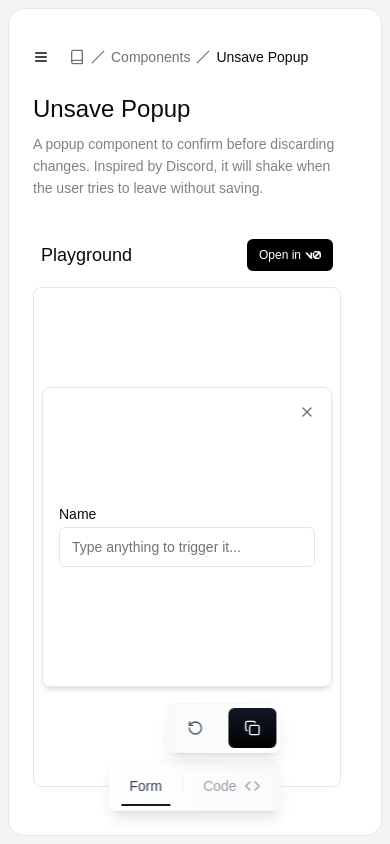
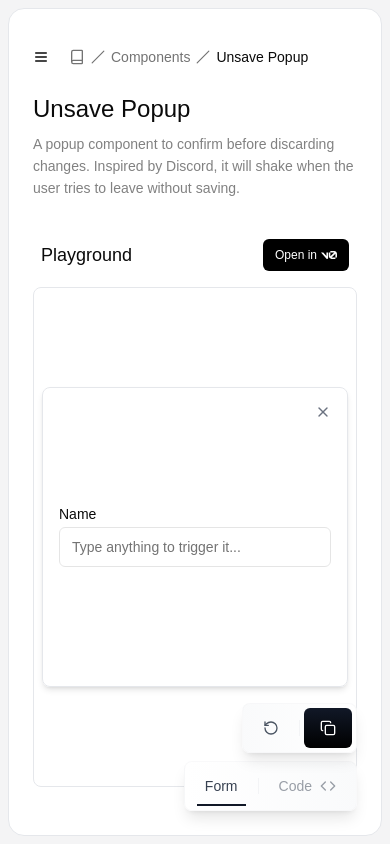
Before and after one commit to KarrixLee/KL-ui, a Next.js app: page /components/unsave-popup in a window 390 px wide. Built offline with nearby package versions, Linux system fonts and the light colour scheme.

Commit message:
refactor: phone layout optimize

```diff
--- a/src/app/components/info-card/page.tsx
+++ b/src/app/components/info-card/page.tsx
@@ -189,7 +189,7 @@ export default async function InfoCardPage() {
       </div>
 
       {/* Right-side navigation */}
-      <div className="sticky top-24 h-fit ml-4">
+      <div className="sticky top-24 h-fit lg:ml-4">
         <NavigationMenu />
       </div>
     </div>
--- a/src/app/components/unsave-popup/page.tsx
+++ b/src/app/components/unsave-popup/page.tsx
@@ -236,7 +236,7 @@ export default async function UnsavePopupPage() {
       </div>
 
       {/* Right-side navigation */}
-      <div className="sticky top-24 h-fit ml-4">
+      <div className="sticky top-24 h-fit lg:ml-4">
         <NavigationMenu />
       </div>
     </div>
--- a/src/app/layout.tsx
+++ b/src/app/layout.tsx
@@ -43,9 +43,9 @@ export default function RootLayout({
   return (
     <html lang="en">
       <body
-        className={`${geistSans.variable} ${geistMono.variable} antialiased`}
+        className={`${geistSans.variable} ${geistMono.variable} antialiased bg-zinc-100`}
       >
-        <main className="bg-zinc-100">
+        <main>
           <RootPage>{children}</RootPage>
         </main>
       </body>
--- a/src/components/demo-ui/info-card/demo.tsx
+++ b/src/components/demo-ui/info-card/demo.tsx
@@ -161,7 +161,7 @@ export function InfoCardDemo({ initialCodeHtml }: InfoCardDemoProps) {
 
       <AnimatePresence>
         {isInPlayground && (
-          <div className="fixed bottom-6 left-1/2 -translate-x-1/2 z-30">
+          <div className="fixed bottom-6 md:left-1/2 md:-translate-x-1/2 right-3 md:right-auto z-30">
             <motion.div
               initial={{ opacity: 0, y: 20 }}
               animate={{ opacity: 1, y: 0 }}
@@ -169,14 +169,15 @@ export function InfoCardDemo({ initialCodeHtml }: InfoCardDemoProps) {
               transition={{ duration: 0.2 }}
             >
               <div className="flex flex-col-reverse md:flex-row gap-2 items-end md:items-center">
-                <div className="bg-gradient-to-r from-white/95 to-gray-50/95 backdrop-blur-sm p-1 rounded-lg flex items-center gap-1 border border-gray-100/50 shadow-lg">
+                <div className="bg-gradient-to-r from-white/95 to-gray-50/95 backdrop-blur-sm p-1 rounded-lg border border-gray-100/50 shadow-lg overflow-x-auto scrollbar-hide">
+                  <div className="flex items-center min-w-fit">
                     {options.map((option, index) => (
                       <Fragment key={option.id}>
                         {index > 0 && <div className="w-px h-4 bg-gray-100" />}
                         <div className="relative">
                           <Button
                             variant="ghost"
-                          className={`text-gray-700 rounded-md px-4 relative ${
+                            className={`text-gray-700 rounded-md px-4 relative whitespace-nowrap ${
                               selected === option.id
                                 ? ""
                                 : "opacity-50 hover:opacity-100"
@@ -184,7 +185,9 @@ export function InfoCardDemo({ initialCodeHtml }: InfoCardDemoProps) {
                             onClick={() => setSelected(option.id)}
                           >
                             {option.label}
-                          {option.id === "code" && <Code className="h-4 w-4" />}
+                            {option.id === "code" && (
+                              <Code className="h-4 w-4" />
+                            )}
                             {selected === option.id && (
                               <motion.div
                                 layoutId="underline"
@@ -201,6 +204,7 @@ export function InfoCardDemo({ initialCodeHtml }: InfoCardDemoProps) {
                         </div>
                       </Fragment>
                     ))}
+                  </div>
                 </div>
 
                 <div className="flex gap-1 bg-gradient-to-r from-gray-50/95 to-white/95 backdrop-blur-sm p-1 rounded-lg border border-gray-100/50 shadow-lg">
--- a/src/components/demo-ui/unsave-popup/demo.tsx
+++ b/src/components/demo-ui/unsave-popup/demo.tsx
@@ -96,7 +96,7 @@ export function UnsavePopupDemo({
       {/* Bottom tab bar */}
       <AnimatePresence>
         {isInPlayground && (
-          <div className="fixed bottom-6 left-1/2 -translate-x-1/2 z-30">
+          <div className="fixed bottom-6 md:left-1/2 md:-translate-x-1/2 right-6 md:right-auto z-30">
             <motion.div
               initial={{ opacity: 0, y: 20 }}
               animate={{ opacity: 1, y: 0 }}
```
Lines whose indentation alone changed are shown as unchanged.
